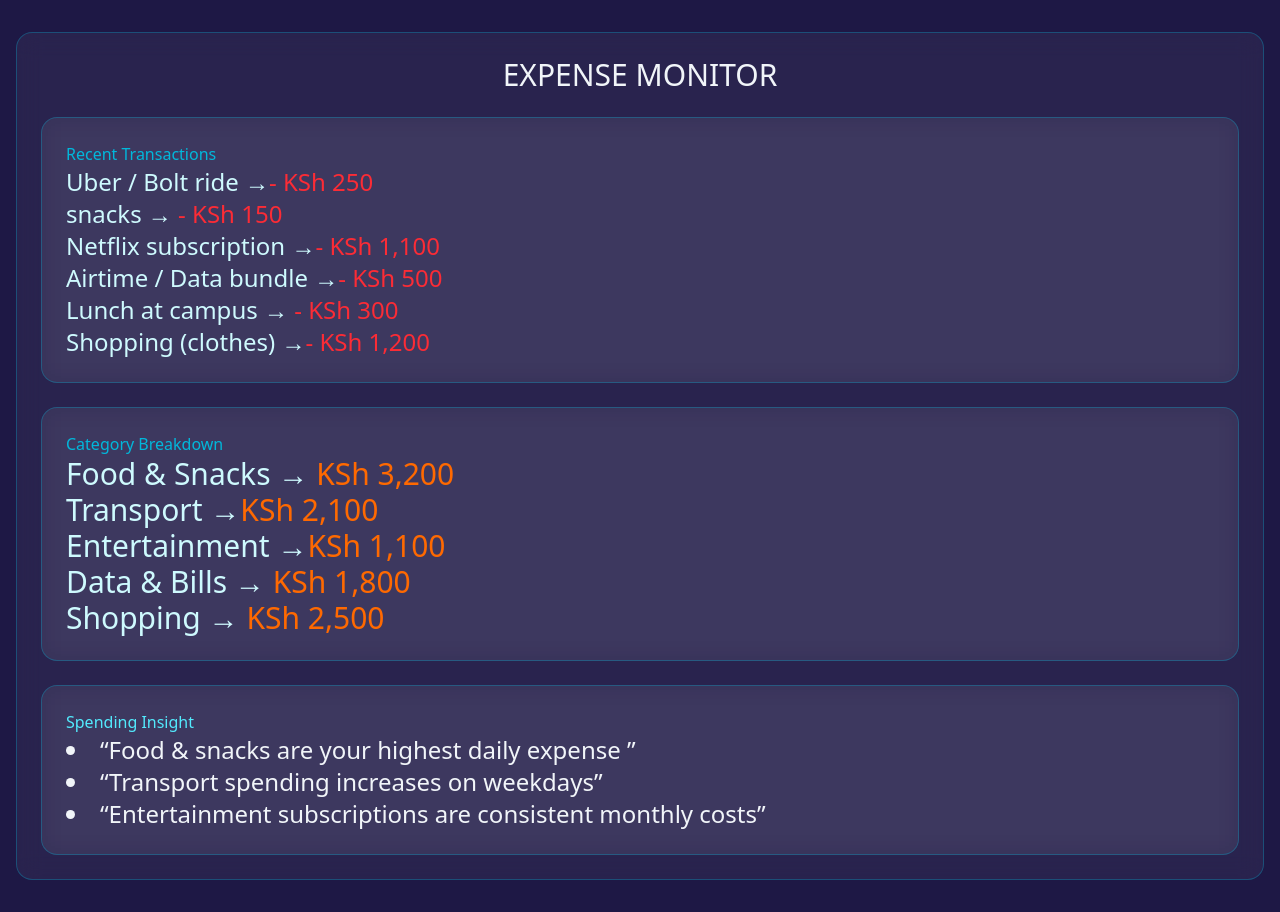
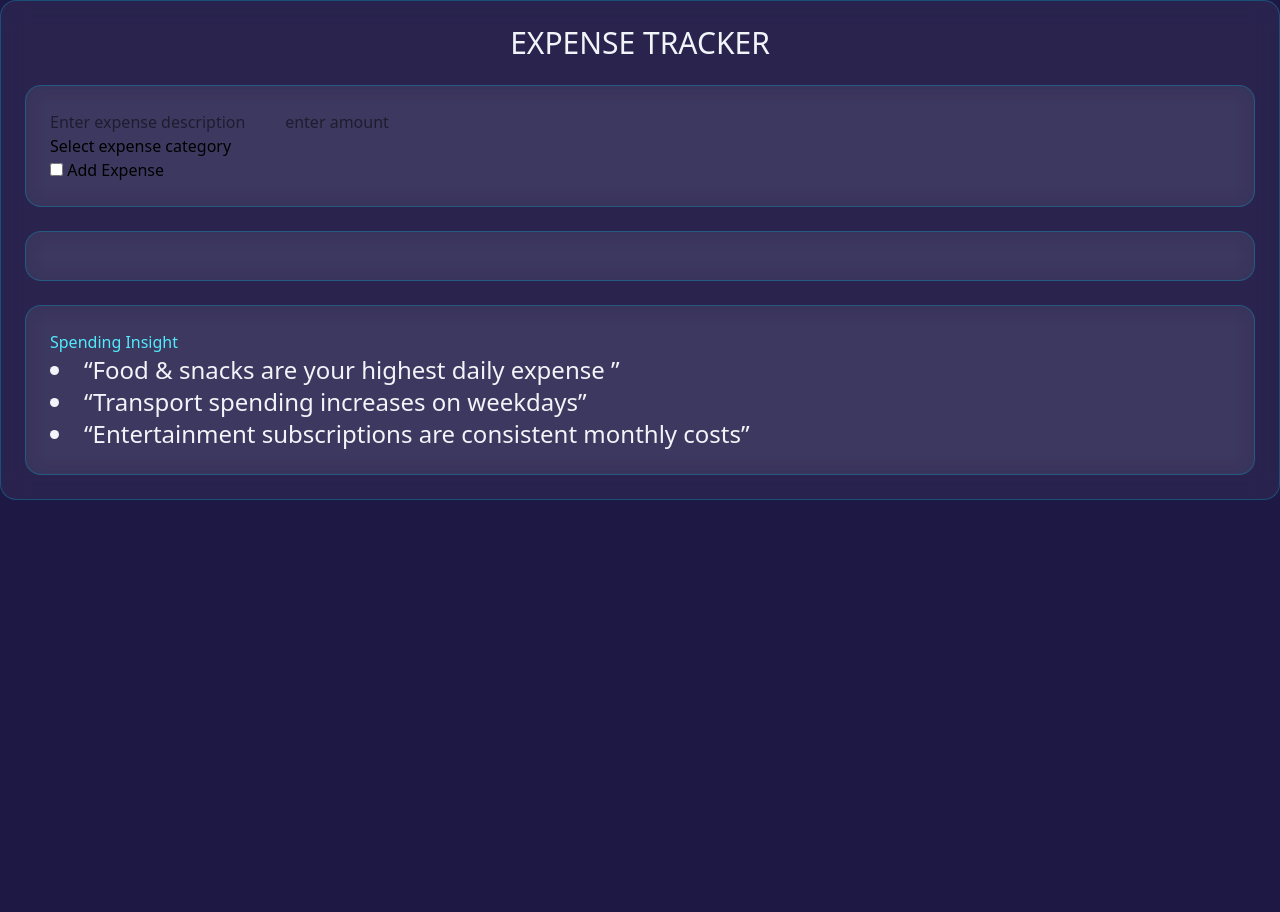
Before and after one commit to imaninaitore/expense-tracker, a plain HTML site: page intex.html in a window 1280 px wide. After the commit the page ends 800 px from the top, so only its background shows below. Drawn offline with nearby package versions, Linux system fonts and the light colour scheme.

Commit message:
create input sections

```diff
--- a/intex.html
+++ b/intex.html
@@ -3,46 +3,36 @@
 <head>
     <meta charset="UTF-8">
     <meta name="viewport" content="width=device-width, initial-scale=1.0">
-    <title>Expense tracker</title>
+    <title>Expense Tracker</title>
     <script src="https://cdn.jsdelivr.net/npm/@tailwindcss/browser@4"></script>
     <script src="https://kit.fontawesome.com/624acf4e3e.js" crossorigin="anonymous"></script>
     <link rel="stylesheet" href="style.css">
 </head>
 <body>
-<section id="expense" class="py-8 px-4">
+<div class=" dashboard bg-white/5 backdrop-blur-md border border-cyan-500/30 rounded-2xl grid grid-cols-1 gap-6 p-6 ">
 
-    <div class="bg-white/5 backdrop-blur-md border border-cyan-500/30 rounded-2xl grid grid-cols-1 gap-6  p-6 ">
+<h1 class="text-slate-100 lg:text-3xl text-2xl sm:tlg:ext-3xl  text-2xl sm:text-3xl flex justify-center"> EXPENSE TRACKER</h1>
 
-   <h1 class="text-slate-100 lg:text-3xl text-2xl sm:tlg:ext-3xl  text-2xl sm:text-3xl flex justify-center"> EXPENSE MONITOR </h1>
+<!--expense details container-->
+<div class="bg-white/5 backdrop-blur-md border border-cyan-500/30 rounded-2xl p-6 ">
+  <!--expense description-->
+<input class="expense-description" type="text" id="expense-description" placeholder="Enter expense description"/>
 
-   <!--card 1-->
-<div class="bg-white/5 backdrop-blur-md border border-cyan-500/30 rounded-2xl p-6 ">
+<!--amount in Ksh-->
+<input class="amount" type="number" placeholder="enter amount"/>
 
-<h2 class="text-cyan-500"> Recent Transactions</h2>
-   <div>
-    <ul>
-        <li class="text-sm sm:text-base lg:text-2xl text-cyan-100" >Uber / Bolt ride →<span class="text-red-500">- KSh 250</span>  </li>
-        <li class="text-sm sm:text-base lg:text-2xl text-cyan-100" >snacks →<span class="text-red-500" > - KSh 150</span> </li>
-        <li class="text-sm sm:text-base lg:text-2xl text-cyan-100" >Netflix subscription →<span class="text-red-500" >- KSh 1,100 </span> </li>
-        <li class="text-sm sm:text-base lg:text-2xl text-cyan-100" >Airtime / Data bundle →<span class="text-red-500" >- KSh 500 </span> </li>
-        <li class="text-sm sm:text-base lg:text-2xl text-cyan-100" >Lunch at campus → <span class="text-red-500" >- KSh 300</span> </li>
-        <li class="text-sm sm:text-base lg:text-2xl text-cyan-100" >Shopping (clothes) →<span class="text-red-500" >- KSh 1,200</span>  </li>
-    </ul>
-   </div>
+<!--category-->
+<h2>Select expense category</h2>
+<input type="checkbox" id="category"/>
+
+<!--add button-->
+<button id="AddButton">Add Expense</button>
+
+
 </div>
 
-<!--card 2-->
-<div class="bg-white/5 backdrop-blur-md border border-cyan-500/30 rounded-2xl p-6 ">
-
-<h2 class="text-cyan-500"> Category Breakdown</h2>
-<ul>
-    <li  class="lg:text-3xl text-xl sm:text-xl text-cyan-100" >Food & Snacks → <span class="text-orange-500" >KSh 3,200</span> </li>
-    <li  class="lg:text-3xl text-xl sm:text-xl text-cyan-100" >Transport →<span class="text-orange-500" >KSh 2,100</span>  </li>
-    <li  class="lg:text-3xl text-xl sm:text-xl text-cyan-100" >Entertainment →<span class="text-orange-500" >KSh 1,100</span>  </li>
-    <li  class="lg:text-3xl text-xl sm:text-xl text-cyan-100" >Data & Bills → <span class="text-orange-500" >KSh 1,800</span> </li>
-    <li  class="lg:text-3xl text-xl sm:text-xl text-cyan-100" >Shopping →<span class="text-orange-500" > KSh 2,500</span>
-</li>
-</ul>
+<!--Expense list-->
+<div id="expense-list" class="bg-white/5 backdrop-blur-md border border-cyan-500/30 rounded-2xl p-6 ">
 
 </div>
 
@@ -59,8 +49,5 @@
 
 </div>
 
-
-</section>
-
 </body>
 </html>
```
